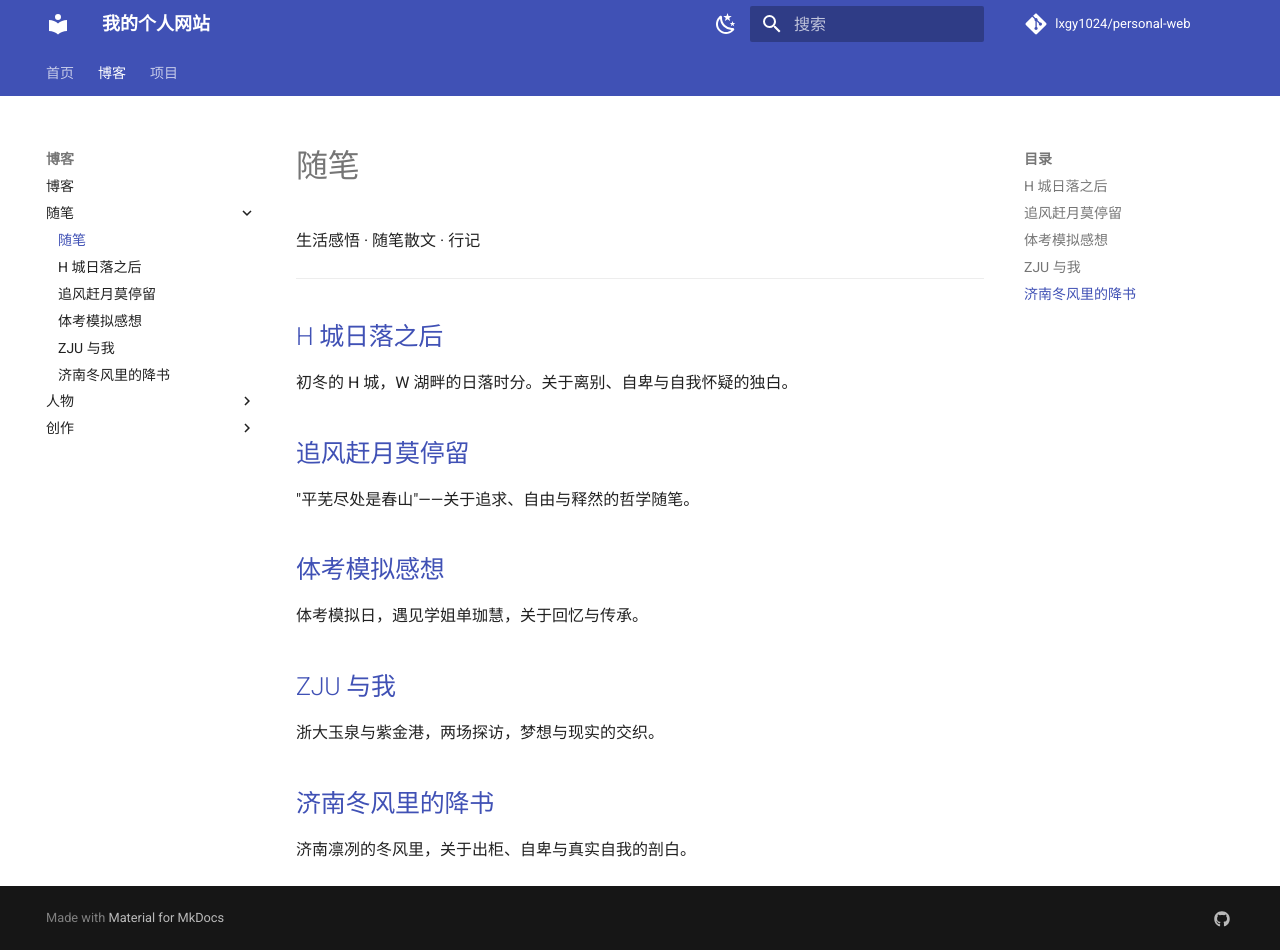
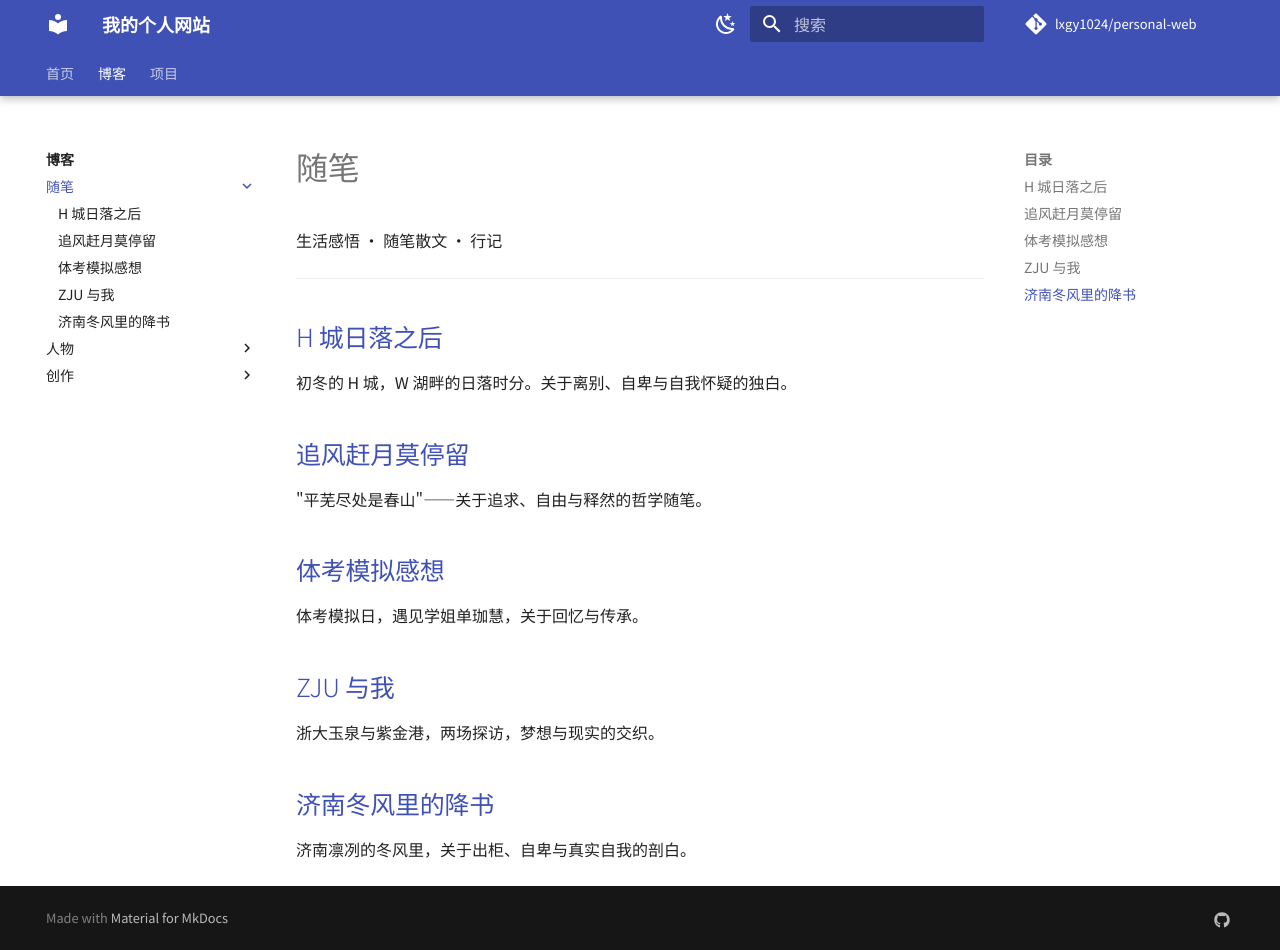
Before and after one commit to lxgy1024/personal-web, an MkDocs documentation site: the page built from docs/blog/随笔/index.md, in a window 1280 px wide and 950 px high. Built offline with MkDocs 1.6.1 and Material for MkDocs 9.7.7, drawn with Linux system fonts in a browser that asks for light colours; comment, search, counter and statistics services are not loaded.

Commit message:
feat(theme): update features, fonts, and add custom CSS entry
Co-Authored-By: Claude Opus 4.7 <noreply@anthropic.com>

```diff
--- a/mkdocs.yml
+++ b/mkdocs.yml
@@ -15,8 +15,12 @@ theme:
   language: zh
   features:
     - navigation.tabs
+    - navigation.tabs.sticky
+    - navigation.indexes
     - navigation.top
+    - toc.follow
     - content.code.copy
+    - content.code.annotate
     - search.highlight
     - search.share
   palette:
@@ -34,6 +38,9 @@ theme:
       toggle:
         icon: material/weather-sunny
         name: 切换到亮色模式
+  font:
+    text: Noto Sans SC
+    code: JetBrains Mono
 
 plugins:
   - search
@@ -63,6 +70,7 @@ extra_javascript:
 
 extra_css:
   - https://cdn.jsdelivr.net/npm/katex@0.16.11/dist/katex.min.css
+  - stylesheets/extra.css
 
 nav:
   - 首页: index.md
```
